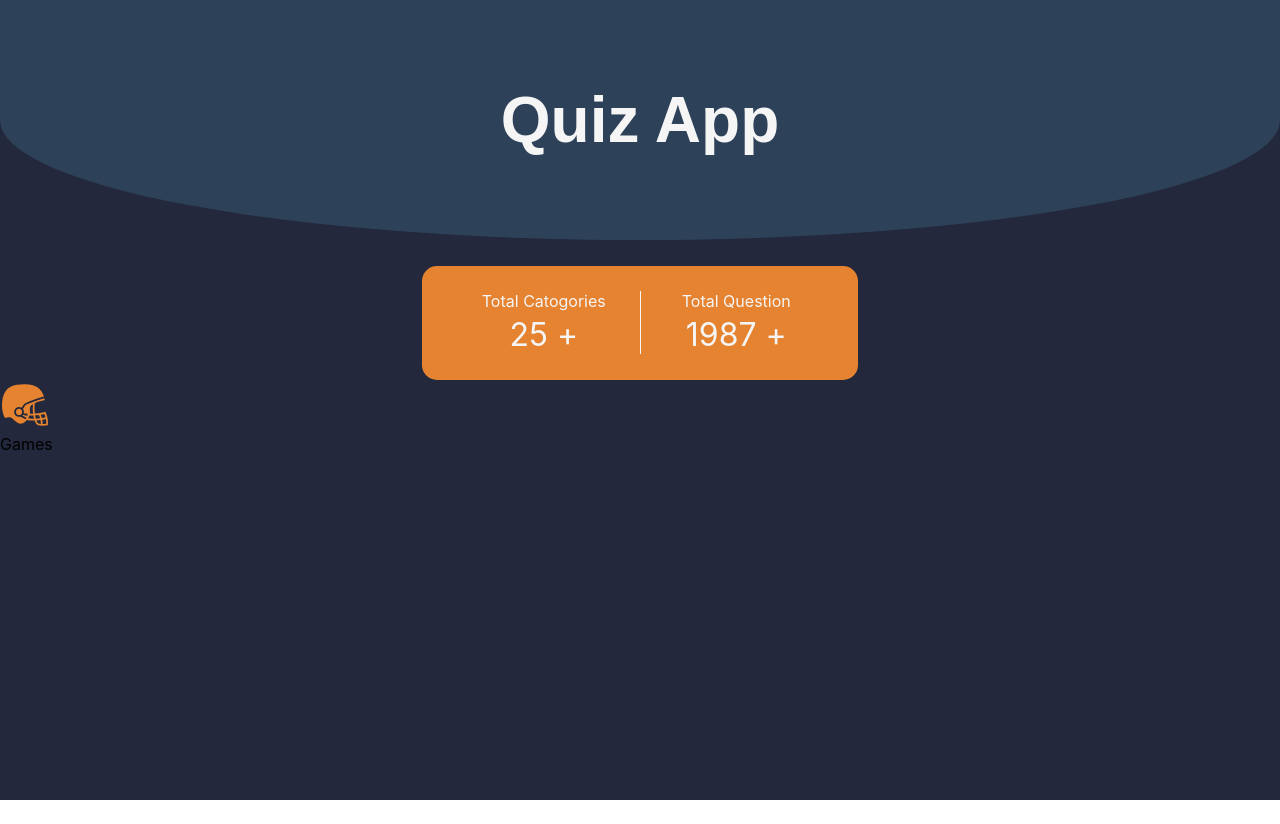
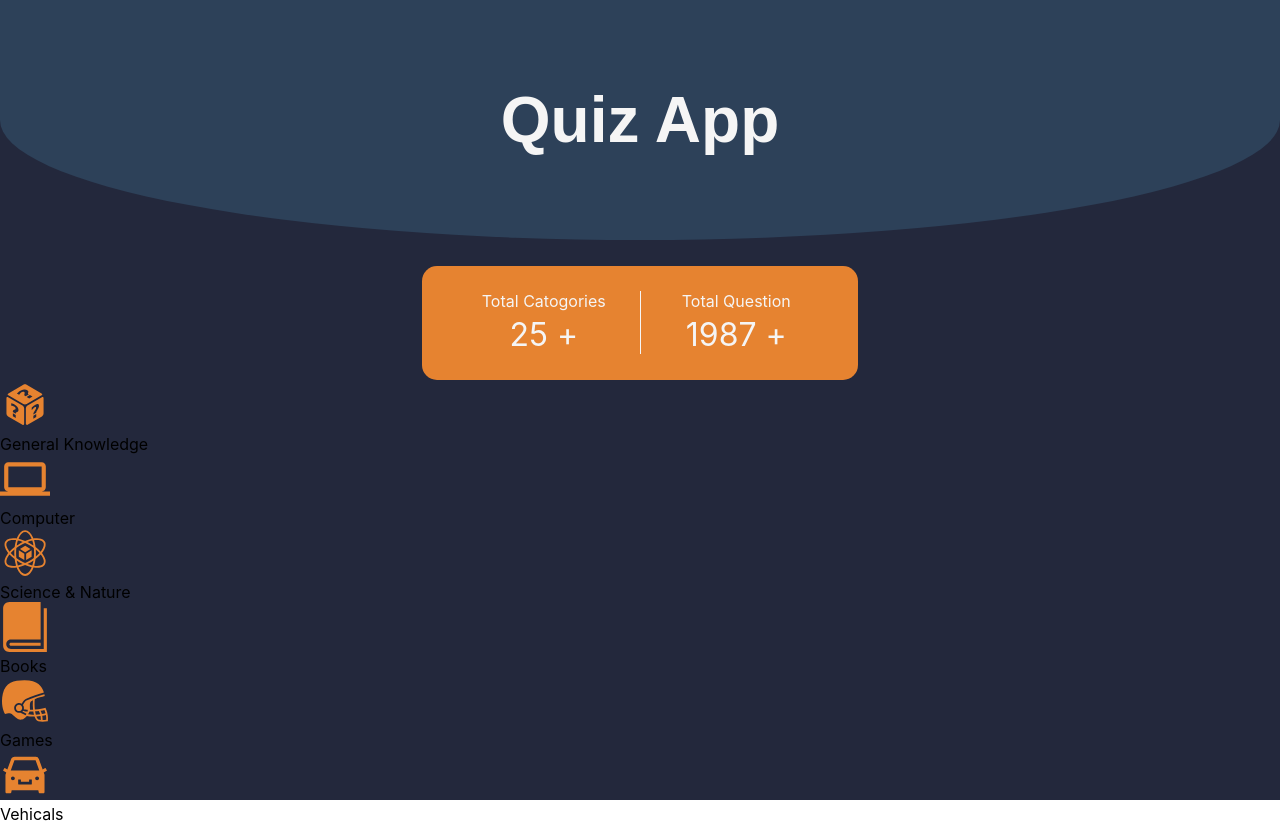
Before and after one commit to saoud-ahmed-khan/QuizApp-ReactTS-PWA, a React (Create React App) app: page / in a window 1280 px wide. Before the commit the page ends 800 px from the top, so only its background shows below. Built offline with nearby package versions, Linux system fonts and the light colour scheme.

Commit message:
adding logos

```diff
--- a/src/App.tsx
+++ b/src/App.tsx
@@ -13,7 +13,17 @@ function App() {
     <div className="app">
       <Header/>
       <Total/>
+      <Categories logo="GiPerspectiveDiceSixFacesRandom" Catname="General Knowledge"/>
+      <Categories logo="MdComputer" Catname="Computer"/>
+      <Categories logo="GiMaterialsScience" Catname="Science & Nature"/>
+      <Categories logo="ImBook" Catname="Books"/>
       <Categories logo="GiAmericanFootballHelmet" Catname="Games"/>
+      <Categories logo="AiFillCar" Catname="Vehicals"/>
+
+
+
+
+
 
     </div>
   );
--- a/src/Components/Categories.tsx
+++ b/src/Components/Categories.tsx
@@ -2,6 +2,18 @@ import React from 'react'
 import { Category } from "./Types";
 import { IconContext } from 'react-icons'
 import { GiAmericanFootballHelmet } from "react-icons/gi";
+import { ImBook } from "react-icons/im";
+import { GiPerspectiveDiceSixFacesRandom } from "react-icons/gi";
+import { MdComputer } from "react-icons/md";
+import { GiMaterialsScience } from "react-icons/gi";
+import { AiFillCar } from "react-icons/ai";
+
+
+
+
+
+
+
 
 
 
@@ -11,9 +23,14 @@ export const Categories: React.FC<Category> = ({Catname,logo}) => {
         <div>
             <div>
                 <IconContext.Provider value={{ color: '#e68330', size: '50px' }}>
-                    {
-                        logo==="GiAmericanFootballHelmet" ? <GiAmericanFootballHelmet/> :null
-                    }
+                    {logo==="GiAmericanFootballHelmet" ? <GiAmericanFootballHelmet/> :null}
+                    {logo==="ImBook"? <ImBook/>:null}
+                    {logo==="GiPerspectiveDiceSixFacesRandom" ? <GiPerspectiveDiceSixFacesRandom/> :null}
+                    {logo==="MdComputer" ? <MdComputer/> :null}
+                    {logo==="GiMaterialsScience" ? <GiMaterialsScience/> :null}
+                    {logo==="AiFillCar" ? <AiFillCar/> :null}
+
+
                 </IconContext.Provider>
             </div>
     <div>{Catname}</div>
```
Also changed, not shown: 1 other file (tests, documents, lock files or other folders).
